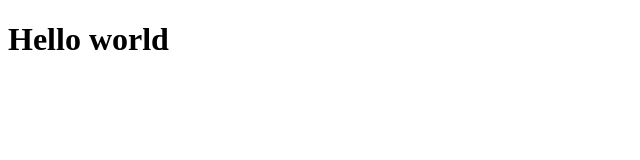
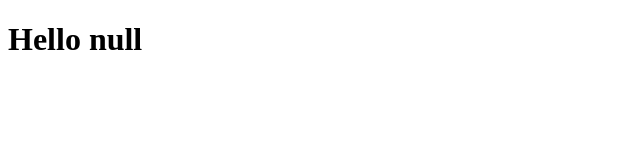
Before and after one commit to HLIFT/dev-sec-ops, a plain HTML site: page index.html in a window 1280 px wide. Shown: the full height of the page, 0-640 px from the left. Drawn offline with Linux system fonts and the light colour scheme.

Commit message:
✨ Add name in search params

```diff
--- a/index.html
+++ b/index.html
@@ -5,7 +5,7 @@
     <title>DEV-SEC-OPS</title>
 </head>
 <body>
-    <h1>Hello world</h1>
+    <h1 id="title">Hello</h1>
 </body>
 </html>
 
--- a/script.js
+++ b/script.js
@@ -1 +1,6 @@
 console.log('script initialized')
+
+const params = new URLSearchParams(window.location.search);
+const titleElement = document.getElementById('title');
+const name = params.get('name');
+titleElement.innerHTML = `Hello ${name}`;
```
